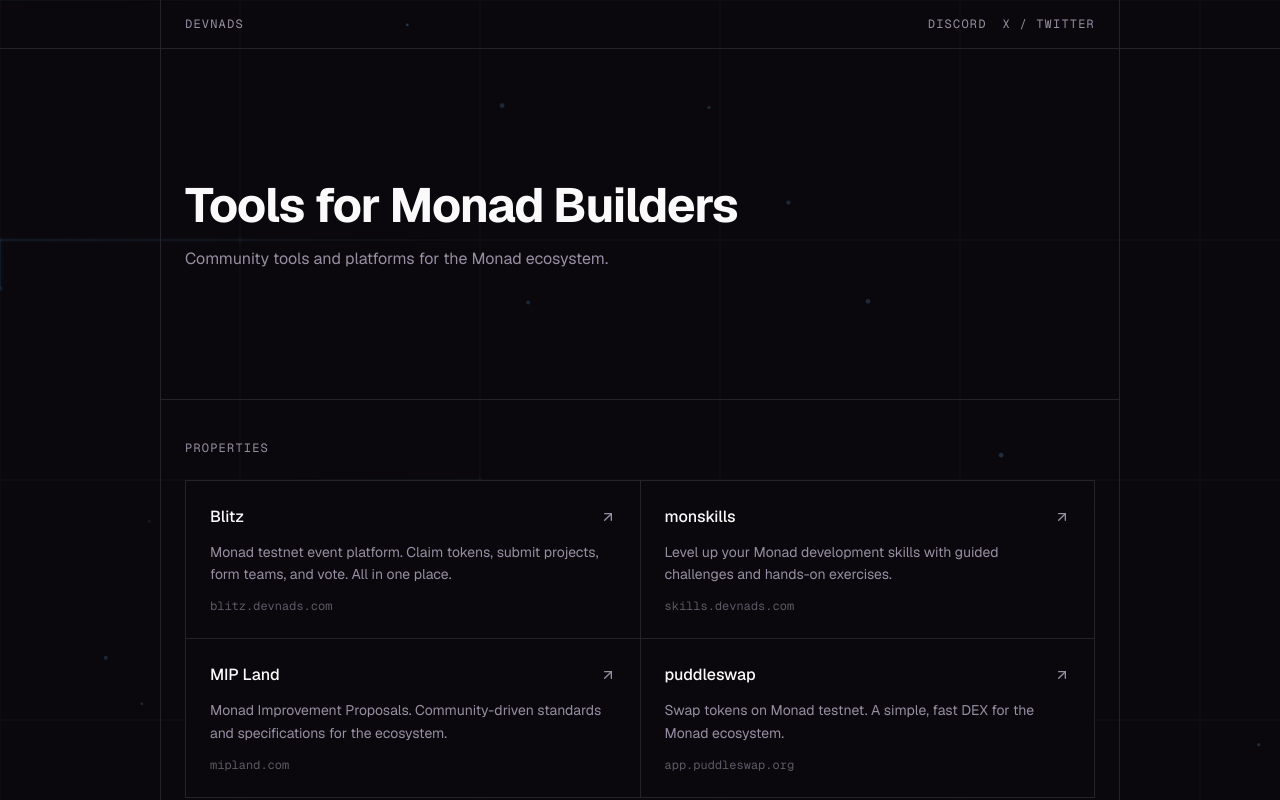
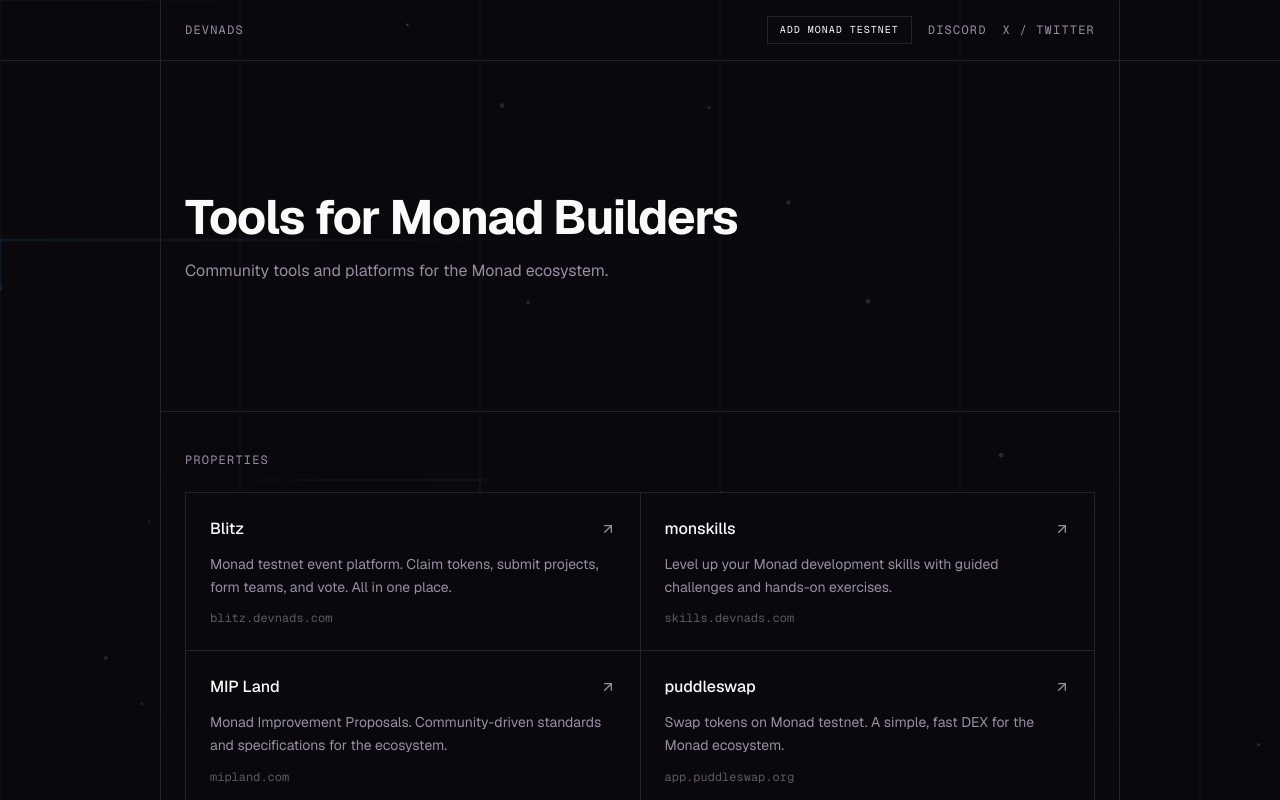
Before and after one commit to portdeveloper/devnads-com, a Next.js app: page / in a window 1280 px wide. Shown: the top 800 px of the page. Built offline with nearby package versions, Linux system fonts and the light colour scheme.

Commit message:
Add "Add Monad Testnet" button to header

```diff
--- a/src/app/page.tsx
+++ b/src/app/page.tsx
@@ -1,6 +1,7 @@
 "use client";
 
 import { BackgroundGrid } from "@/components/background-grid";
+import { AddMonadTestnet } from "@/components/add-monad-testnet";
 import { ArrowUpRight } from "lucide-react";
 
 const PROPERTIES = [
@@ -46,14 +47,15 @@
             <span className="font-mono text-xs uppercase tracking-widest text-muted-foreground">
               Devnads
             </span>
-            <div className="flex gap-4">
+            <div className="flex items-center gap-4">
+              <AddMonadTestnet />
               {SOCIALS.map((s) => (
                 <a
                   key={s.name}
                   href={s.url}
                   target="_blank"
                   rel="noopener noreferrer"
-                  className="text-xs font-mono uppercase tracking-widest text-muted-foreground hover:text-accent-foreground transition-colors"
+                  className="text-xs font-mono uppercase tracking-widest text-muted-foreground hover:text-accent-foreground transition-colors hidden sm:block"
                 >
                   {s.name}
                 </a>
--- /dev/null
+++ b/src/components/add-monad-testnet.tsx
@@ -0,0 +1,62 @@
+"use client";
+
+import { useState } from "react";
+
+const MONAD_TESTNET = {
+  chainId: "0x279F", // 10143
+  chainName: "Monad Testnet",
+  nativeCurrency: { name: "MON", symbol: "MON", decimals: 18 },
+  rpcUrls: ["https://rpc-testnet.monadinfra.com"],
+  blockExplorerUrls: ["https://testnet.monadscan.com"],
+};
+
+declare global {
+  interface Window {
+    ethereum?: {
+      request(args: { method: string; params?: unknown[] }): Promise<unknown>;
+    };
+  }
+}
+
+export function AddMonadTestnet() {
+  const [adding, setAdding] = useState(false);
+  const [status, setStatus] = useState<"idle" | "success" | "error">("idle");
+
+  async function handleAdd() {
+    if (typeof window === "undefined" || !window.ethereum) {
+      setStatus("error");
+      setTimeout(() => setStatus("idle"), 2000);
+      return;
+    }
+    setAdding(true);
+    try {
+      await window.ethereum.request({
+        method: "wallet_addEthereumChain",
+        params: [MONAD_TESTNET],
+      });
+      setStatus("success");
+      setTimeout(() => setStatus("idle"), 2000);
+    } catch {
+      setStatus("error");
+      setTimeout(() => setStatus("idle"), 2000);
+    } finally {
+      setAdding(false);
+    }
+  }
+
+  return (
+    <button
+      onClick={handleAdd}
+      disabled={adding}
+      className="border border-border px-3 py-1.5 text-[10px] font-mono uppercase tracking-widest text-foreground hover:bg-secondary/30 transition-colors disabled:opacity-50"
+    >
+      {adding
+        ? "ADDING..."
+        : status === "success"
+          ? "ADDED"
+          : status === "error"
+            ? "NO WALLET"
+            : "ADD MONAD TESTNET"}
+    </button>
+  );
+}
```
